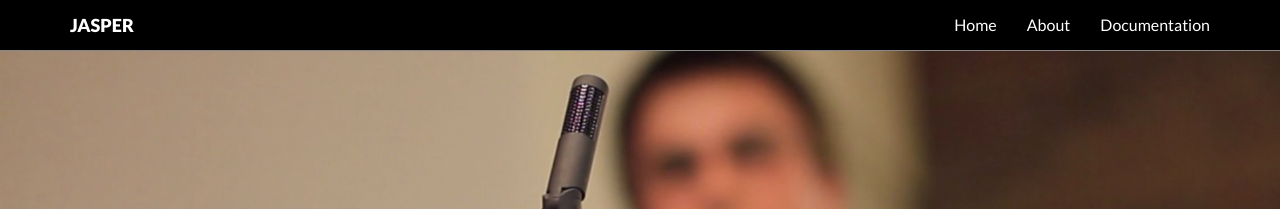
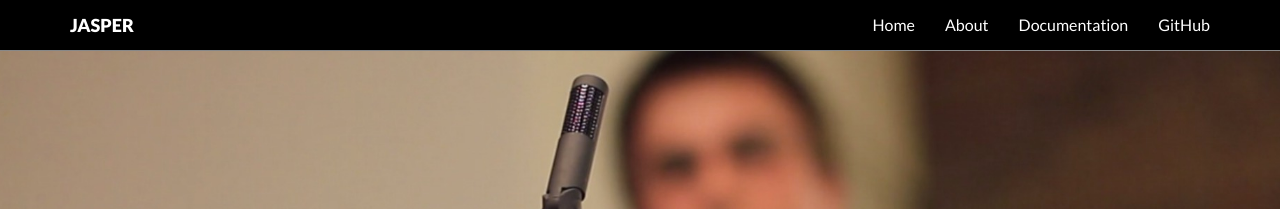
Before and after one commit to jasperproject/jasperproject.github.io, a Jekyll site: the page index.html, which Jekyll copies as it is, in a window 1280 px wide. Shown: the top 209 px of the page. Built offline with Jekyll 4.4.1, drawn with Linux system fonts in a browser that asks for light colours; nearby versions of some CDN libraries.

Commit message:
linked github and changed to youtube

```diff
--- a/index.html
+++ b/index.html
@@ -55,6 +55,7 @@
             <li><a href="/">Home</a></li>
             <li><a href="#about">About</a></li>
             <li><a href="/documentation">Documentation</a></li>
+            <li><a target="_blank" href="https://github.com/jasperproject">GitHub</a></li>
           </ul>
         </div><!--/.nav-collapse -->
       </div>
@@ -65,7 +66,7 @@
             <div class="row">
                 <div class="col-lg-6">
                     <br /><br />
-                    <iframe src="//player.vimeo.com/video/89271053?title=0&amp;byline=0&amp;portrait=0" width="400" height="225" frameborder="0" webkitallowfullscreen mozallowfullscreen allowfullscreen></iframe>
+                    <iframe width="400" height="225" src="//www.youtube.com/embed/UzaqNF6NlBA?showinfo=0" frameborder="0" allowfullscreen></iframe>
                 </div><!-- /col-lg-6 -->
                 <div class="col-lg-6">
                     <h1>Control anything<br />with your voice</h1>
```
